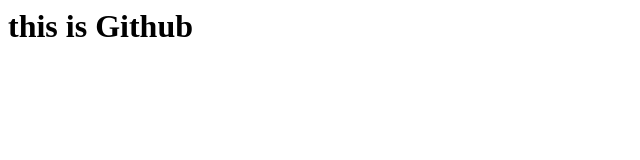
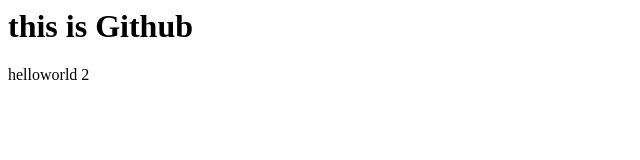
Before and after one commit to hanhne262/hanhne262.github, a plain HTML site: page index.html in a window 1280 px wide. Shown: the full height of the page, 0-640 px from the left. Drawn offline with Linux system fonts and the light colour scheme.

Commit message:
update base

```diff
--- /dev/null
+++ b/assets/css/index.css
@@ -0,0 +1,4 @@
+body {
+    margin: 0;
+    padding: 0;
+}
--- a/index.html
+++ b/index.html
@@ -1 +1,2 @@
 <h1> this is Github </h1>
+helloworld 2
```
Also changed, not shown: assets/js/index.js (added).
